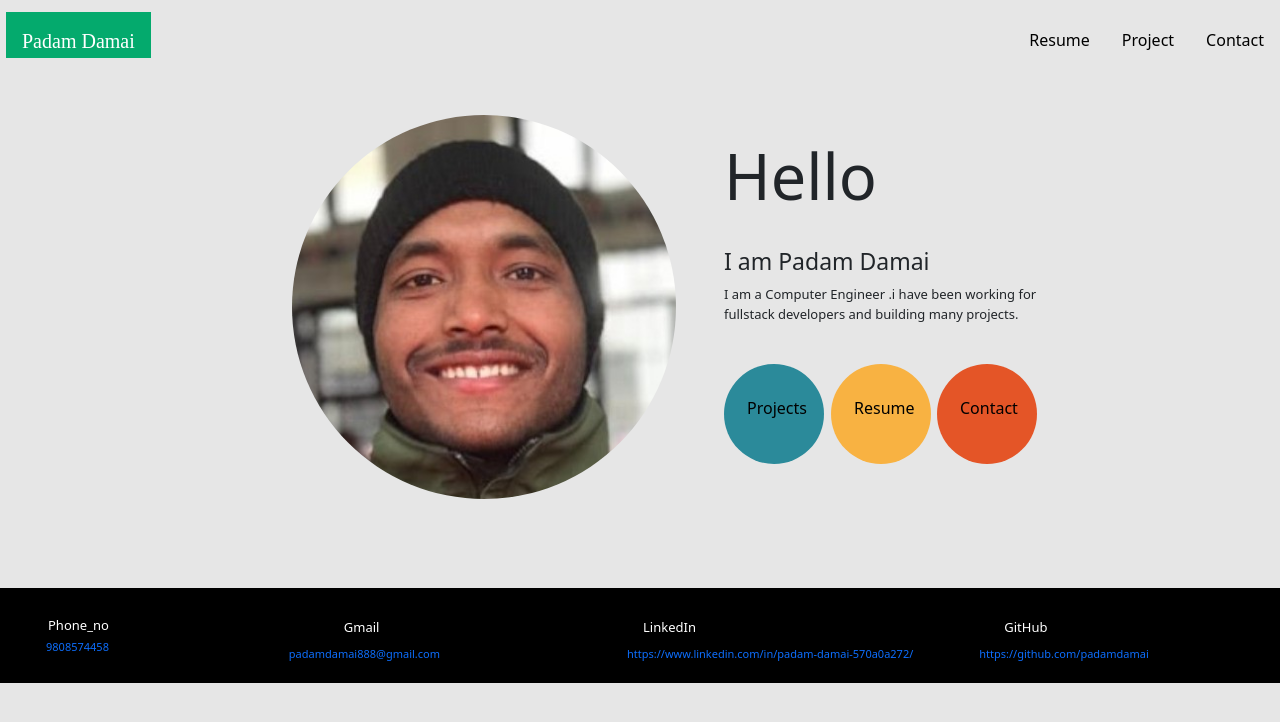
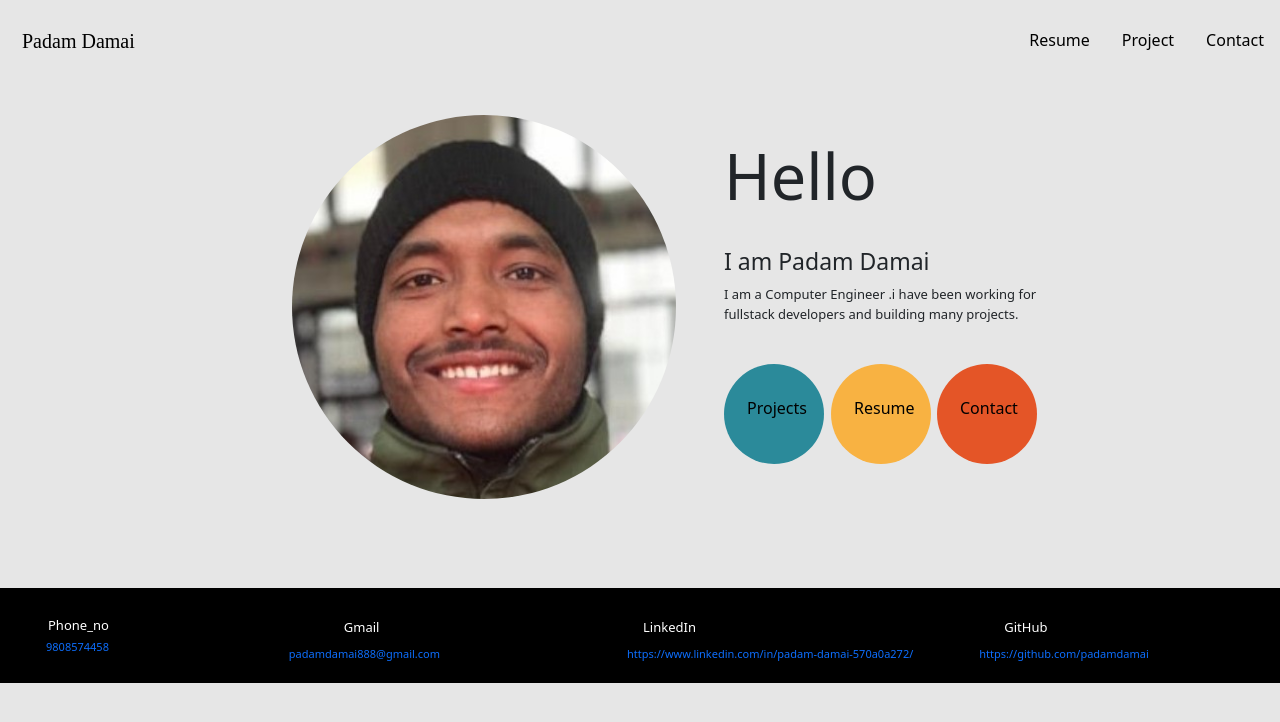
Before and after one commit to padamdamai/my_portfolio, a React (Create React App) app: page / in a window 1280 px wide. Shown: the top 722 px of the page. Built offline with nearby package versions, Linux system fonts and the light colour scheme.

Commit message:
modified margin of top navbar and hover effect

```diff
--- a/src/Components/Navbar.js
+++ b/src/Components/Navbar.js
@@ -1,16 +1,16 @@
 	import React from "react"
-  import { NavLink } from "react-router-dom";
+  import {Link } from "react-router-dom";
 
 
 export default function Navbar(){
 	return <div>
 	<div className="topnav">
-  <NavLink className="name_user" to="/">Padam Damai</NavLink>
+  <Link className="name_user" to="/">Padam Damai</Link>
   <div className="topnav-right">
 
-    <NavLink to="resume">Resume</NavLink>
-    <NavLink to="projects">Project</NavLink>
-    <NavLink to="contact">Contact</NavLink>
+    <Link to="resume">Resume</Link>
+    <Link to="projects">Project</Link>
+    <Link to="contact">Contact</Link>
   </div>
 </div>
 
```
